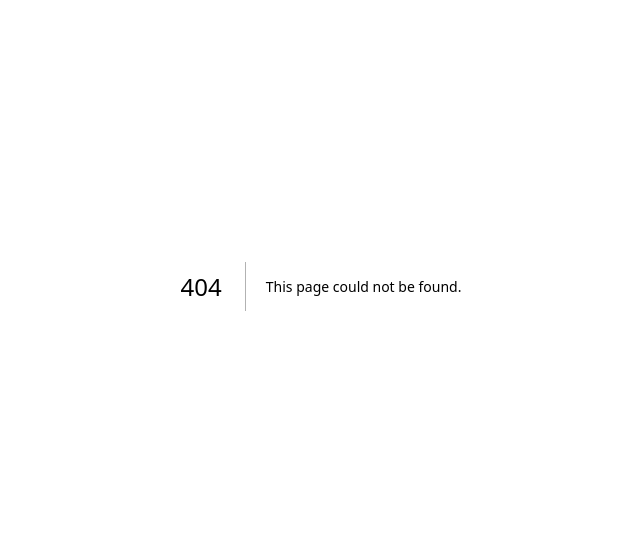
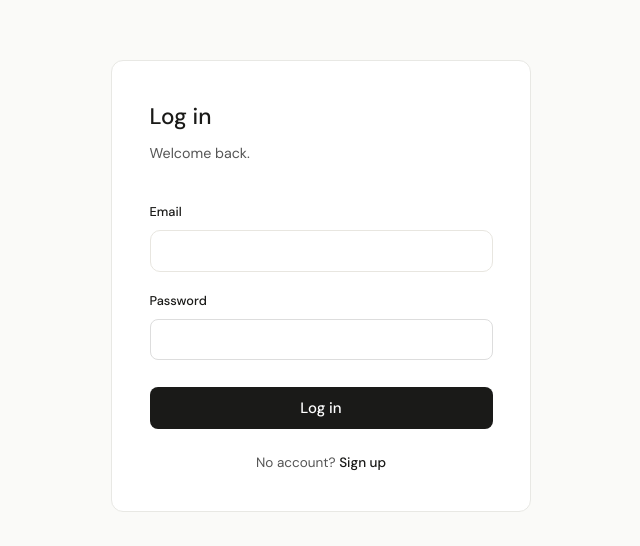
Before and after one commit to StackwellDigital/D-posit, a Next.js app in the folder escrow-marketplace/: page /login in a window 1280 px wide. Before the commit this address had no page. Shown: the part 114-660 px from the top of the page, without its empty margins (319-959 px from the left). Built offline with nearby package versions, Linux system fonts and the light colour scheme; no server answers.

Commit message:
Create login.tsx

```diff
--- /dev/null
+++ b/escrow-marketplace/pages/login.tsx
@@ -0,0 +1,62 @@
+import { useState } from 'react';
+import { useRouter } from 'next/router';
+import Link from 'next/link';
+import { supabase } from '@/lib/supabase';
+import styles from '@/styles/Auth.module.css';
+
+export default function LoginPage() {
+  const router = useRouter();
+  const [email, setEmail] = useState('');
+  const [password, setPassword] = useState('');
+  const [error, setError] = useState('');
+  const [loading, setLoading] = useState(false);
+
+  async function handleLogin(e: React.FormEvent) {
+    e.preventDefault();
+    setError('');
+    setLoading(true);
+
+    const { error } = await supabase.auth.signInWithPassword({ email, password });
+
+    if (error) {
+      setError(error.message);
+      setLoading(false);
+    } else {
+      router.push('/generate-link');
+    }
+  }
+
+  return (
+    <div className={styles.page}>
+      <div className={styles.card}>
+        <h1 className={styles.title}>Log in</h1>
+        <p className={styles.sub}>Welcome back.</p>
+        <form onSubmit={handleLogin} className={styles.form}>
+          <label className={styles.label}>Email</label>
+          <input
+            className={styles.input}
+            type="email"
+            value={email}
+            onChange={e => setEmail(e.target.value)}
+            required
+            autoComplete="email"
+          />
+          <label className={styles.label}>Password</label>
+          <input
+            className={styles.input}
+            type="password"
+            value={password}
+            onChange={e => setPassword(e.target.value)}
+            required
+            autoComplete="current-password"
+          />
+          {error && <p className={styles.error}>{error}</p>}
+          <button className={styles.btn} type="submit" disabled={loading}>
+            {loading ? 'Logging in…' : 'Log in'}
+          </button>
+        </form>
+        <p className={styles.footer}>No account? <Link href="/signup">Sign up</Link></p>
+      </div>
+    </div>
+  );
+}
```
